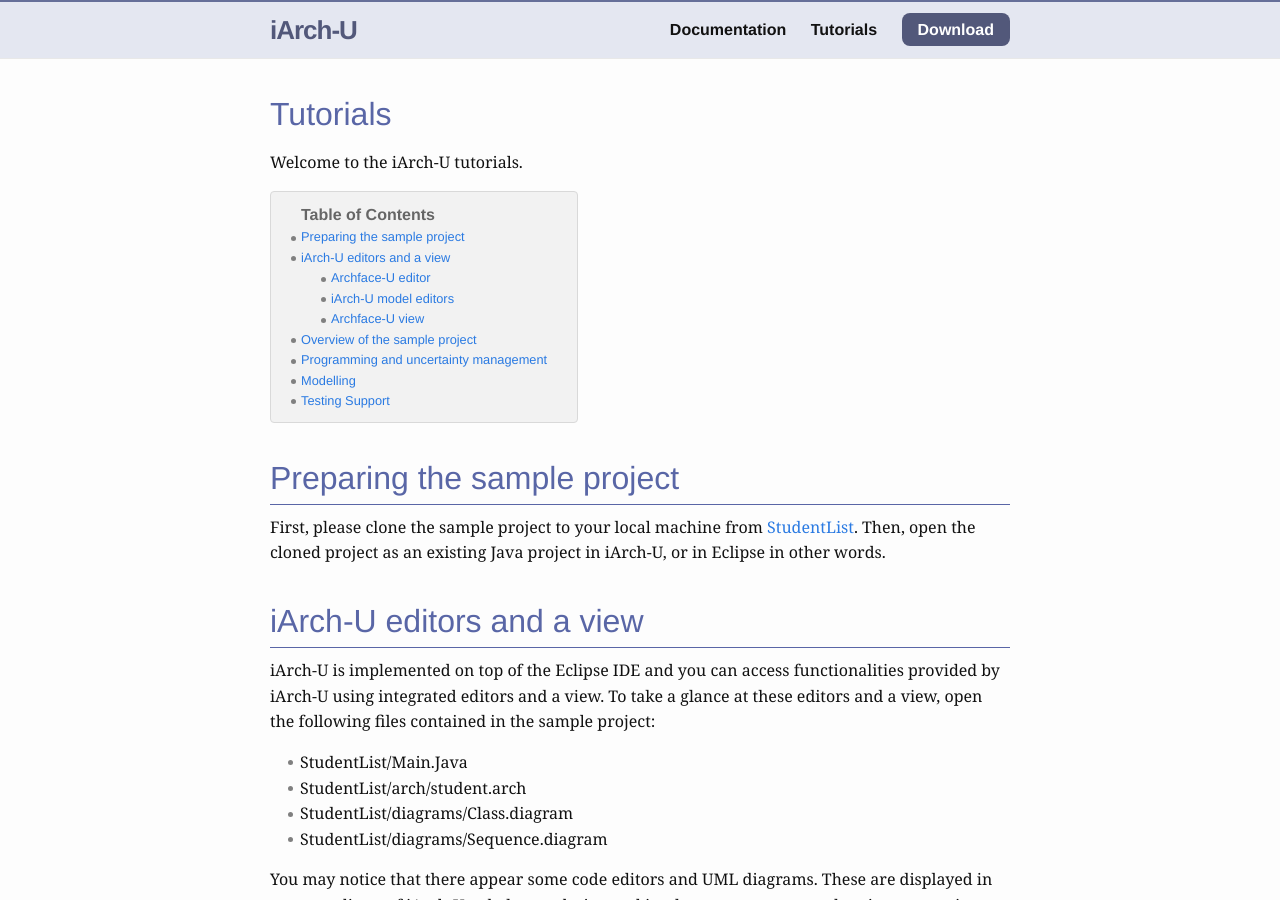
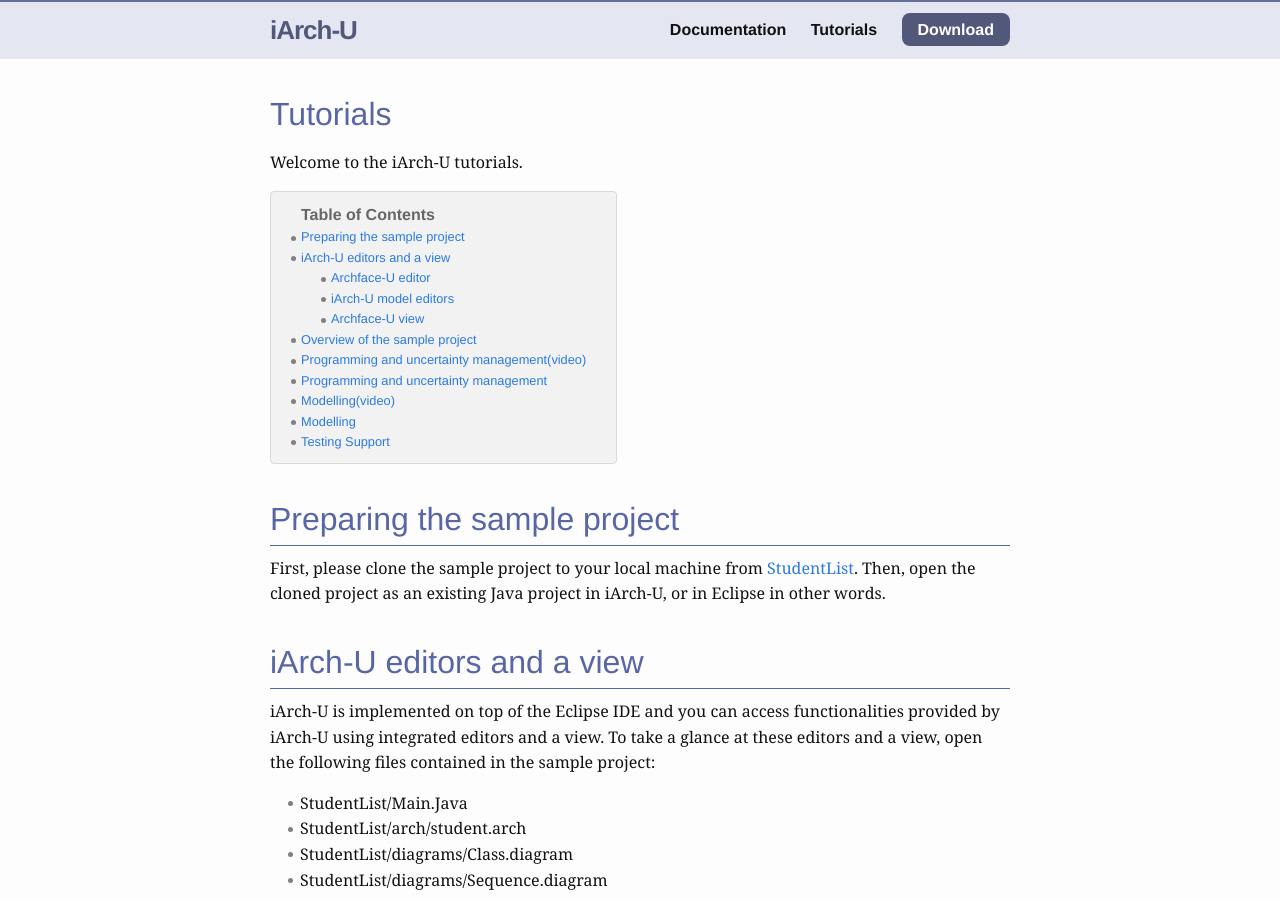
Before and after one commit to posl/iArch, a Jekyll site: the page built from tutorials.md, in a window 1280 px wide and 900 px high. Built offline with Jekyll 4.4.1, drawn with Linux system fonts in a browser that asks for light colours; some of the changed text lies outside the part shown.

Commit message:
Fixed the positions of videos

```diff
--- a/tutorials.md
+++ b/tutorials.md
@@ -92,9 +92,12 @@
 In a component, the declaration of classes specifies the name, and that of methods does the name, the type of return value, the type of arguments, arguments' name and the class to be belonged.
 
 
-# Programming and uncertainty management
+# Programming and uncertainty management(video)
 
 [![Programming and uncertainty management](http://img.youtube.com/vi/1KT7TTGAtQs/0.jpg)](http://www.youtube.com/watch?v=1KT7TTGAtQs)
+
+
+# Programming and uncertainty management
 
 Suppose the request below: the teacher wants to see how it works if the list displays the attendees by coloring, along with showing students who do not attend.
 In this request, The uncertainty is whether the list will be fixed as 1. or 2.
@@ -157,9 +160,12 @@
 ![iArch-U sequence diagram editor](../images/sequence_diagram_tut_02.jpg)
 
 
-# Modelling
+# Modelling(video)
 
 [![Modeling](http://img.youtube.com/vi/V0yOCdouqd8/0.jpg)](http://www.youtube.com/watch?v=V0yOCdouqd8)
+
+
+# Modelling
 
 Here shows an example of Modeling.
 At first, the class map and sequence map are expressed like this.
```
